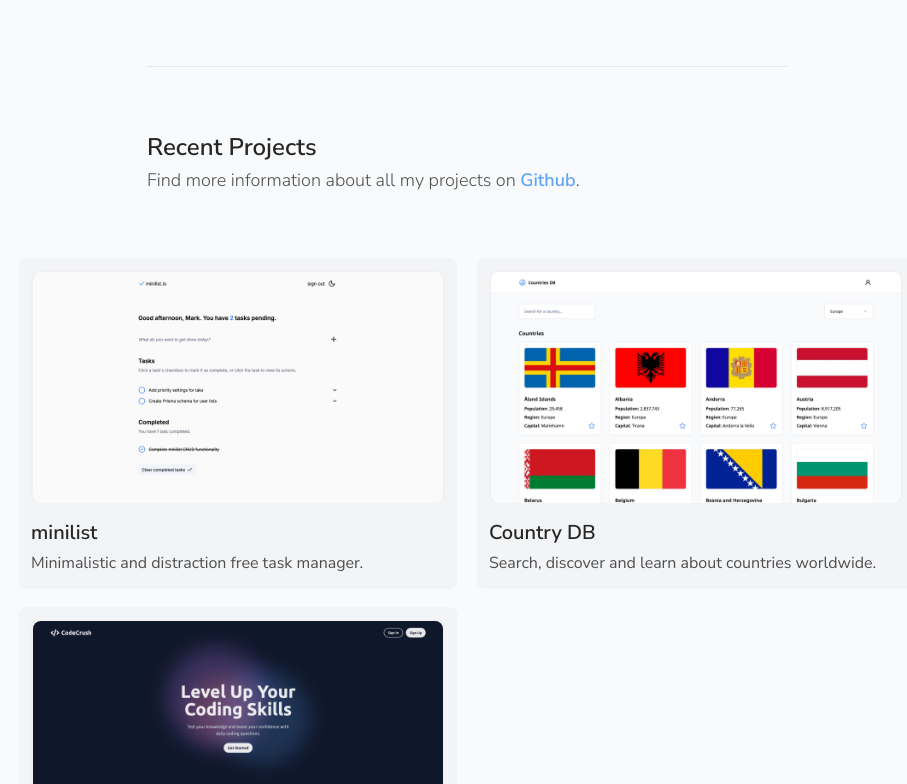
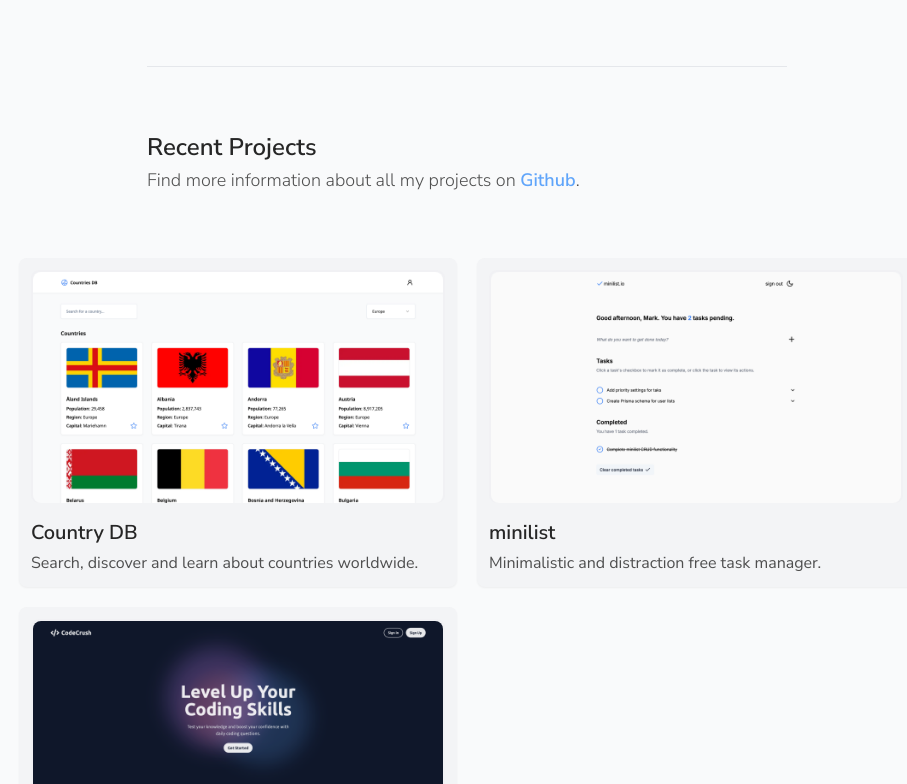
Before and after one commit to markslorach/markslorach.com, a Next.js app: page / in a window 1280 px wide. Shown: the part 447-1231 px from the top of the page, without its empty margins (173-1080 px from the left). Built offline with nearby package versions, Linux system fonts and the light colour scheme.

Commit message:
project aria labels

```diff
--- a/data/projects.ts
+++ b/data/projects.ts
@@ -1,4 +1,14 @@
 export const projects = [
+  {
+    id: crypto.randomUUID(),
+    title: "Country DB",
+    description: "Search, discover and learn about countries worldwide.",
+    image: "/images/countries-db.png",
+    href: "https://countriesdb.vercel.app/",
+    github: "https://github.com/markslorach/countries-db.git",
+    slug: "countries-db",
+    aria: "Link to deployed Countries DB project",
+  },
   {
     id: crypto.randomUUID(),
     title: "minilist",
@@ -7,17 +17,7 @@ export const projects = [
     href: "https://minilist.vercel.app",
     github: "https://github.com/markslorach/minilist.git",
     slug: "minilist",
-    aria: "Link to minilist project",
-  },
-  {
-    id: crypto.randomUUID(),
-    title: "Country DB",
-    description: "Search, discover and learn about countries worldwide.",
-    image: "/images/countries-db.png",
-    href: "https://countriesdb.vercel.app/",
-    github: "https://github.com/markslorach/countries-db.git",
-    slug: "countries-db",
-    aria: "Link to Countries DB project",
+    aria: "Link to deployed minilist project",
   },
   {
     id: crypto.randomUUID(),
@@ -27,6 +27,6 @@ export const projects = [
     href: "https://codecrushquiz.vercel.app/",
     github: "https://github.com/markslorach/codecrush.git",
     slug: "codecrush",
-    aria: "Link to CodeCrush project",
+    aria: "Link to deployed CodeCrush project",
   },
 ];
```
